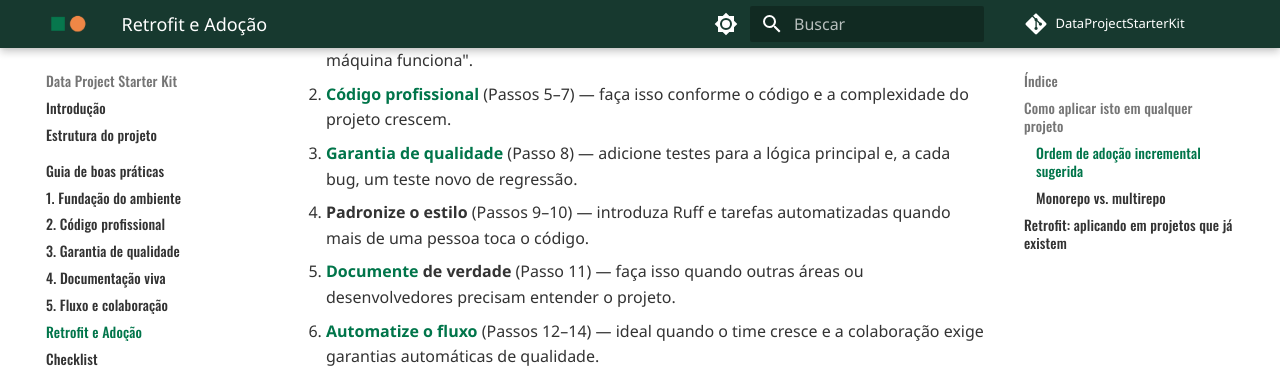
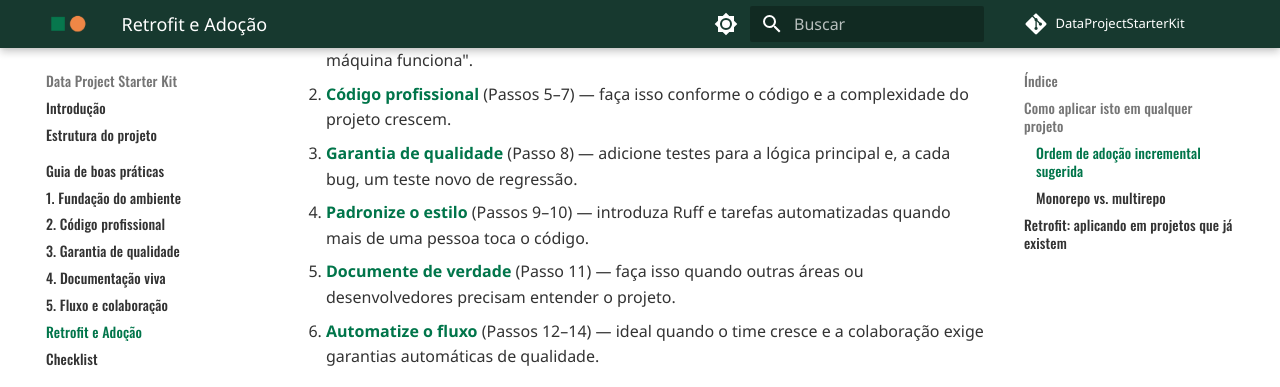
Before and after one commit to filipimr/Data-Project-Starter-Kit, an MkDocs documentation site: the page built from docs/guia/retrofit.md, in a window 1280 px wide and 900 px high, scrolled down 497 px. Shown: the top 387 px of the window. Built offline with MkDocs 1.6.1 and Material for MkDocs 9.7.7, drawn with Linux system fonts in a browser that asks for light colours; comment, search, counter and statistics services are not loaded; part of the change alters nothing that is shown.

```diff
--- a/docs/guia/retrofit.md
+++ b/docs/guia/retrofit.md
@@ -11,8 +11,8 @@ A tentação depois de ver tudo isso é querer implantar as 14 práticas no prim
 1. **[Fundação do ambiente](fundacao.md)** (Passos 1–4) — elimina metade dos problemas de "na minha máquina funciona".
 2. **[Código profissional](codigo.md)** (Passos 5–7) — faça isso conforme o código e a complexidade do projeto crescem.
 3. **[Garantia de qualidade](qualidade.md)** (Passo 8) — adicione testes para a lógica principal e, a cada bug, um teste novo de regressão.
-4. **Padronize o estilo** (Passos 9–10) — introduza Ruff e tarefas automatizadas quando mais de uma pessoa toca o código.
-5. **[Documente](documentacao.md) de verdade** (Passo 11) — faça isso quando outras áreas ou desenvolvedores precisam entender o projeto.
+4. **[Padronize o estilo](qualidade.md#passo-9-padroes-de-codigo-com-ruff)** (Passos 9–10) — introduza Ruff e tarefas automatizadas quando mais de uma pessoa toca o código.
+5. **[Documente de verdade](documentacao.md)** (Passo 11) — faça isso quando outras áreas ou desenvolvedores precisam entender o projeto.
 6. **[Automatize o fluxo](colaboracao.md)** (Passos 12–14) — ideal quando o time cresce e a colaboração exige garantias automáticas de qualidade.
 
 ### Monorepo vs. multirepo
```
